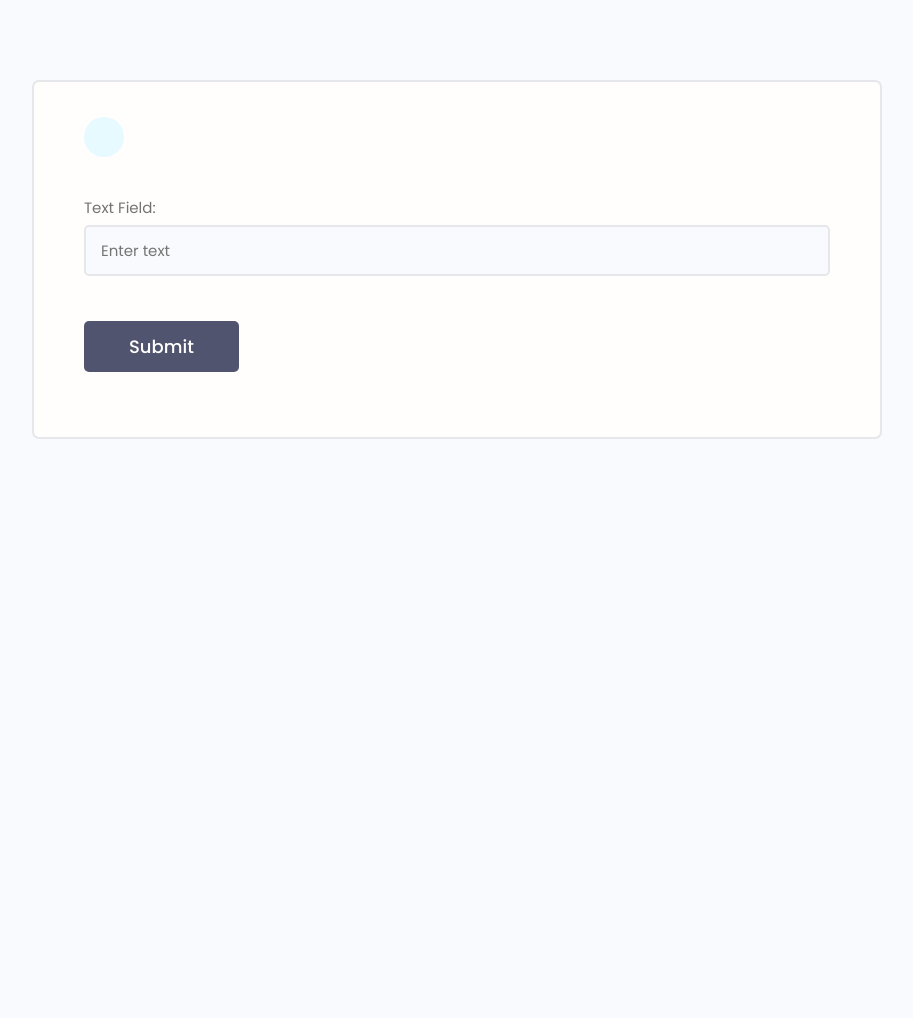
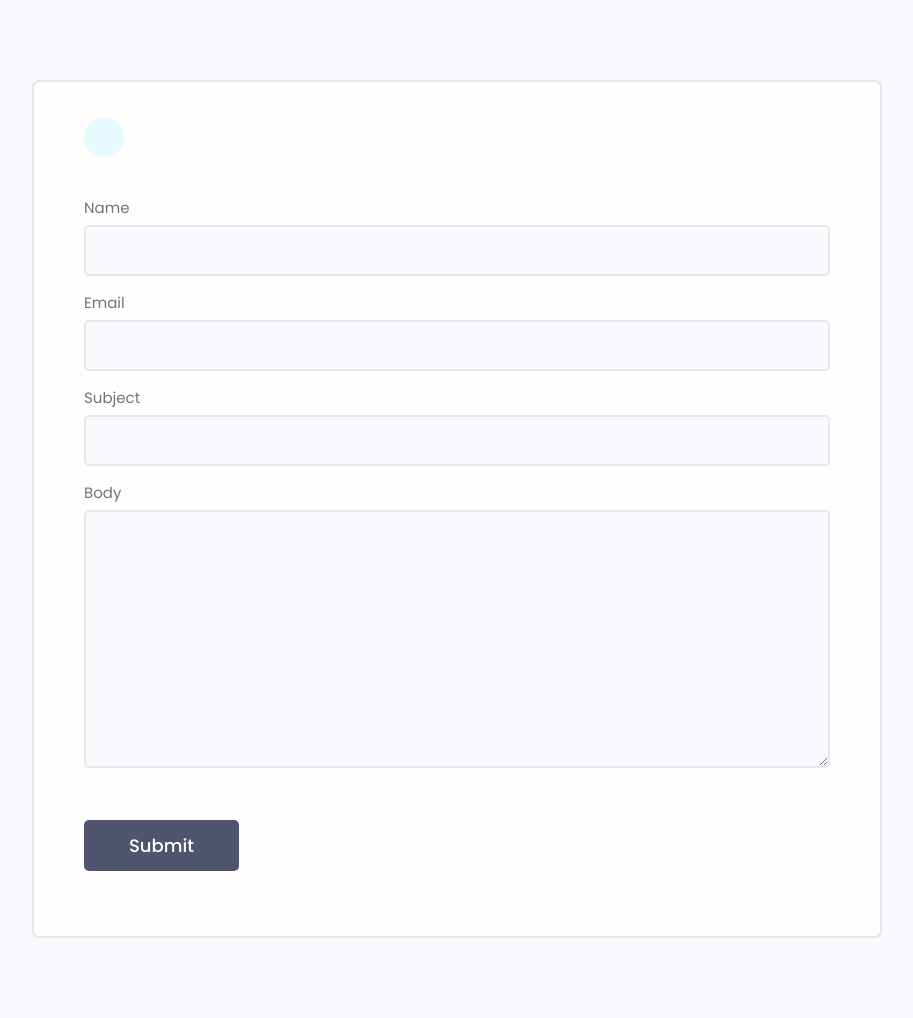
Before and after one commit to vedrandragicevic/devsearch-webapp-django, a Django app: page /send-message/00000000-0000-0000-0000-000000000001/ in a window 1280 px wide. Shown: the part 77-1095 px from the top of the page, without its empty margins (183-1096 px from the left). Before the commit the page ends 516 px from the top, so only its background shows below. Run offline with Django 4.2, Linux system fonts and the light colour scheme; tables that the repository leaves empty hold one stand-in row (values such as "Sample post"); some libraries are stand-ins or nearby versions.

Commit message:
added messages form and updated messages view to process them

```diff
--- a/users/forms.py
+++ b/users/forms.py
@@ -1,7 +1,8 @@
+from email import message
 from django.forms import ModelForm, fields
 from django.contrib.auth.models import User
 from django.contrib.auth.forms import UserCreationForm
-from .models import Profile, Skill
+from .models import Profile, Skill, Message
 
 
 class CustomUserCreationForm(UserCreationForm):
@@ -46,3 +47,16 @@ class SkillForm(ModelForm):
         for name, field in self.base_fields.items():
 
             field.widget.attrs.update({'class':'input'})
+
+
+class MessageForm(ModelForm):
+    class Meta:
+        model = Message
+        fields = ['name', 'email', 'subject', 'body']
+
+    def __init__(self, *args, **kwargs):
+        super(MessageForm, self).__init__(*args, **kwargs)
+
+        for name, field in self.base_fields.items():
+
+            field.widget.attrs.update({'class':'input'})
--- a/users/templates/users/account.html
+++ b/users/templates/users/account.html
@@ -40,7 +40,9 @@
               {% endif %}
             </ul>
 
-              <a href="#" class="btn btn--sub btn--lg">Send Message </a>
+            {% if request.user.profile.id != profile.id %}
+              <a href="{% url 'create-message' profile.id %}" class="btn btn--sub btn--lg">Send Message </a>
+              {% endif %}
             </div>
           </div>
         </div>
--- a/users/templates/users/message_form.html
+++ b/users/templates/users/message_form.html
@@ -5,17 +5,35 @@
 <main class="formPage my-xl">
     <div class="content-box">
         <div class="formWrapper">
+            <!-- Go back to recepient profile (check the views.py on how to get the recepient) -->
             <a class="backButton" href="{% url 'user-profile' recepient.id %}"><i class="im im-angle-left"></i></a>
             <br>
 
             <form class="form" method="POST">
+                <!-- Inputing fields individually without a for loop -->
                 {% csrf_token %}
 
-                <!-- Input:Text -->
+                {% if request.user.is_authenticated == False %}
+                <!-- Add fields if the user is not authenticated -->
+                    <div class="form__field">
+                        <label for="formInput#text">{{form.name.label}}</label>
+                        {{form.name}}
+                    </div>
+
+                    <div class="form__field">
+                        <label for="formInput#text">{{form.email.label}}</label>
+                        {{form.email}}
+                    </div>
+                {% endif %}
+
                 <div class="form__field">
-                    <label for="formInput#text">Text Field: </label>
-                    <input class="input input--text" id="formInput#text" type="text" name="text"
-                        placeholder="Enter text" />
+                    <label for="formInput#text">{{form.subject.label}}</label>
+                    {{form.subject}}
+                </div>
+
+                <div class="form__field">
+                    <label for="formInput#text">{{form.body.label}}</label>
+                    {{form.body}}
                 </div>
 
                 <input class="btn btn--sub btn--lg  my-md" type="submit" value="Submit" />
--- a/users/templates/users/user-profile.html
+++ b/users/templates/users/user-profile.html
@@ -39,7 +39,9 @@
                 {% endif %}
               </ul>
 
+              {% if request.user.profile.id != profile.id %}
               <a href="{% url 'create-message' profile.id %}" class="btn btn--sub btn--lg">Send Message </a>
+              {% endif %}
 
             </div>
           </div>
--- a/users/views.py
+++ b/users/views.py
@@ -7,7 +7,7 @@ from django.contrib.auth import login, authenticate, logout
 from django.contrib.auth.models import User
 from django.contrib.auth.decorators import login_required
 from django.contrib import messages
-from .forms import CustomUserCreationForm, profileForm, SkillForm
+from .forms import CustomUserCreationForm, profileForm, SkillForm, MessageForm
 from django.db.models import Q
 from .utils import searchProfiles, paginateProfiles
 
@@ -102,6 +102,18 @@ def userProfile(request, pk):
 
 @login_required(login_url='login')
 def userAccount(request):
+    """
+        Suppose you have a model Car and a model Wheel. Wheel has a foreign key relationship with Car as follows:
+            class Car(models.Model):
+                pass
+
+            class Wheel(models.Model):
+                car = models.ForeignKey(Car, on_delete=models.CASCADE)
+
+        Let's say w is an instance of Wheel, and c is an instance of Car:
+            w.car # returns the related Car object to w
+            c.wheel_set.all() # returns all Wheel objects related to c
+    """
     profile = request.user.profile
 
     skills = profile.skill_set.all()
@@ -182,6 +194,7 @@ def inbox(request):
     # messages is related name in the model
     messageRequest = profile.messages.all()
     unreadCount = messageRequest.filter(is_read=False).count()
+
     context = {'messageRequest': messageRequest, 'unreadCount': unreadCount}
     return render(request, 'users/inbox.html', context)
 
@@ -195,11 +208,34 @@ def viewMessage(request, pk):
     if message.is_read == False:
         message.is_read = True
         message.save()
+
     context = {'message': message}
     return render(request, 'users/message.html', context)
 
 
 def createMessage(request, pk):
     recepient = Profile.objects.get(id=pk)
-    context = {'recepient': recepient}
+    form = MessageForm()
+
+    try:
+        sender = request.user.profile
+    except:
+        sender = None
+
+    if request.method == 'POST':
+        form = MessageForm(request.POST)
+        if form.is_valid():
+            message = form.save(commit=False)
+            message.sender = sender
+            message.recepient = recepient
+
+            if sender:
+                message.name = sender.name
+                message.email = sender.email
+            message.save()
+            messages.success(request, 'Your message was successfully sent!')
+            # When you send somebody a message, you'll be redirected to their account
+            return redirect('user-profile', pk=recepient.id)
+
+    context = {'recepient': recepient, 'form': form}
     return render(request, 'users/message_form.html', context)
```
